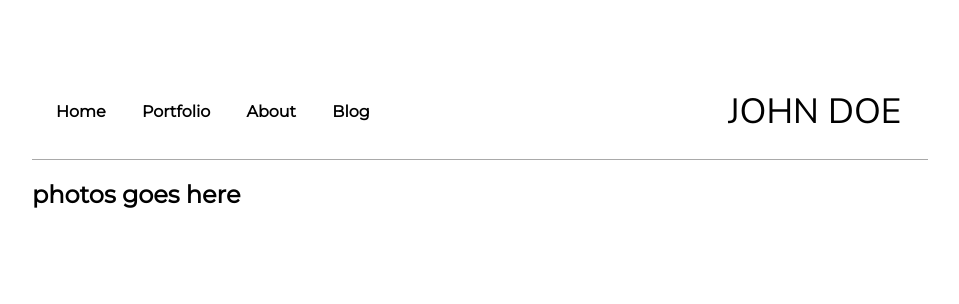
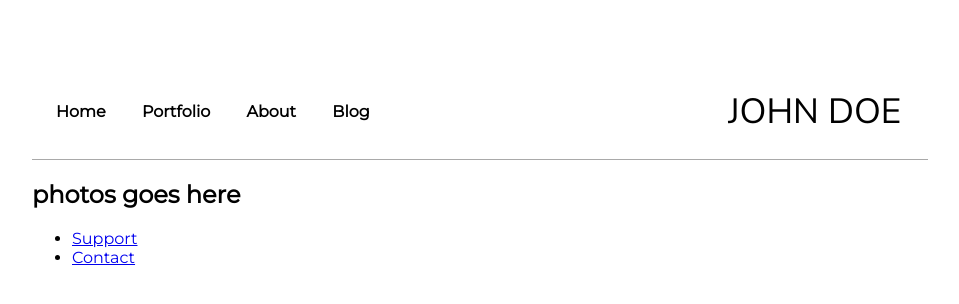
Before and after one commit to Momomartinez/PhotographyWebsite, a plain HTML site: page index.html in a window 1280 px wide. Shown: the whole page, without its empty margins (160-1119 px from the left). Drawn offline with Linux system fonts and the light colour scheme.

Commit message:
added footer to main html

```diff
--- a/index.html
+++ b/index.html
@@ -40,5 +40,17 @@
         <h1 class="main-photos_title">photos goes here</h1>
       </section>
     </main>
+
+    <footer id="main-footer">
+      <ul class="main-footer__links">
+        <li class="main-footer__link">
+          <a href="#">Support</a>
+        </li>
+        <li class="main-footer__link">
+          <a href="#">Contact</a>
+        </li>
+      </ul>
+    </footer>
+
   </body>
 </html>
```
